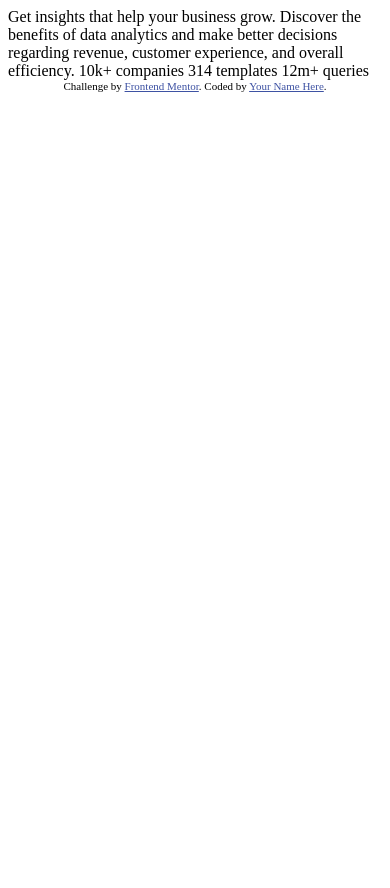
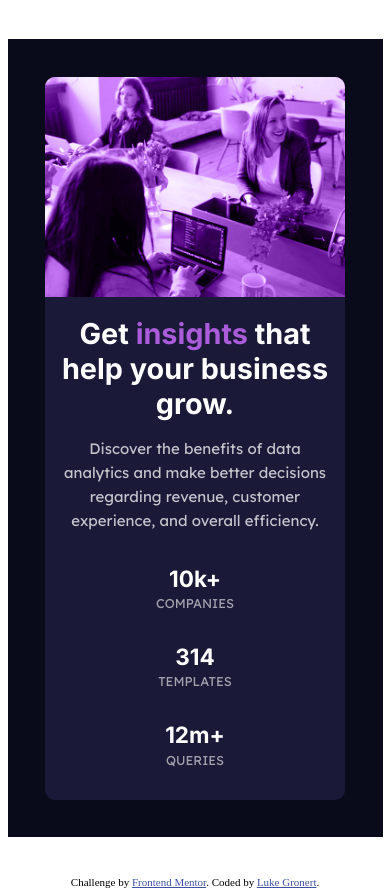
Before and after one commit to lukegronert/StatsPreviewCardComponent, a website: page index.html in a window 390 px wide. Before the commit the page ends 844 px from the top, so only its background shows below. Drawn offline with Linux system fonts and the light colour scheme.

Commit message:
Finished styling card for mobile layout. Maximum width for the mobile layout is 375px.

```diff
--- a/index.html
+++ b/index.html
@@ -13,21 +13,46 @@
     .attribution { font-size: 11px; text-align: center; }
     .attribution a { color: hsl(228, 45%, 44%); }
   </style>
+  <link rel="preconnect" href="https://fonts.googleapis.com">
+  <link rel="preconnect" href="https://fonts.gstatic.com" crossorigin>
+  <link href="https://fonts.googleapis.com/css2?family=Inter:wght@400;700&family=Lexend+Deca&display=swap" rel="stylesheet">
+  <link rel='stylesheet' href='styles.css'>
 </head>
 <body>
-
-  Get insights that help your business grow.
-
-  Discover the benefits of data analytics and make better decisions regarding revenue, customer
-  experience, and overall efficiency.
-
-  10k+ companies
-  314 templates
-  12m+ queries
+  <div id="content">
+    <div id="card">
+      <div id="image">
+        <img src='./images/image-header-mobile.jpg' alt='mobile image'>
+      </div>
+      <div id="textContent">
+        <div class='mainHeading'>
+          <h1>Get <span id='accent'>insights</span> that help your business grow.</h1>
+        </div>
+        <div class='mainParagraph'>
+          Discover the benefits of data analytics and make better decisions regarding revenue, customer
+          experience, and overall efficiency.
+        </div>
+        <div id='stats'>
+          <div class='statDiv'>
+            <h2 class='mainHeading'>10k+</h2>
+            <p class='statHeading'>COMPANIES</p>
+          </div>
+          <div class='statDiv'>
+            <h2 class='mainHeading'>314</h2>
+            <p class='statHeading'>TEMPLATES</p>
+          </div>
+          <div class='statDiv'>
+            <h2 class='mainHeading'>12m+</h2>
+            <p class='statHeading'>QUERIES</p>
+          </div>
+        </div>
+      </div>
+    </div>
+  </div>
 
   <div class="attribution">
     Challenge by <a href="https://www.frontendmentor.io?ref=challenge" target="_blank">Frontend Mentor</a>.
-    Coded by <a href="#">Your Name Here</a>.
+    Coded by <a href="https://www.github.com/lukegronert">Luke Gronert</a>.
   </div>
 </body>
 </html>
--- /dev/null
+++ b/styles.css
@@ -0,0 +1,83 @@
+body {
+  margin: 0;
+  padding: 0;
+  font-size: 15px;
+  text-align: justify;
+}
+
+h2,
+p {
+  margin: 0;
+}
+
+#content {
+  display: flex;
+  justify-content: center;
+  max-width: 375px;
+  margin: 10% auto;
+  background-color: hsl(233, 47%, 7%);
+}
+
+#card {
+  width: 80%;
+  height: 80%;
+  background-color: hsl(244, 38%, 16%);
+  margin: 10% auto;
+  overflow: hidden;
+  border-radius: 10px;
+  background-blend-mode: screen;
+}
+
+#image {
+  background-color: hsl(277, 64%, 61%);
+}
+
+img {
+  height: 100%;
+  width: 100%;
+  display: block;
+  align-self: flex-start;
+  mix-blend-mode: luminosity;
+}
+
+#textContent {
+  margin: 5% 5%;
+  text-align: center;
+}
+
+.mainHeading {
+  color: hsl(0, 0%, 100%);
+  font-family: "Inter", sans-serif;
+  font-weight: 700;
+}
+
+.mainParagraph {
+  color: hsla(0, 0%, 100%, 0.75);
+  font-family: "Lexend Deca", sans-serif;
+  margin-bottom: 2rem;
+  text-align: center;
+  line-height: 1.5rem;
+}
+
+.statDiv {
+  margin-bottom: 2rem;
+}
+
+.statHeading {
+  color: hsla(0, 0%, 100%, 0.6);
+  font-family: "Lexend Deca", sans-serif;
+  font-size: 0.8rem;
+}
+
+#accent {
+  color: hsl(277, 64%, 61%);
+}
+
+.mainHeading h1 {
+  margin-bottom: 1rem;
+  font-size: 1.8rem;
+}
+
+#stats div h2 {
+  margin-bottom: 0.2rem;
+}
```
Also changed, not shown: package.json (added, +20 -0 lines).
